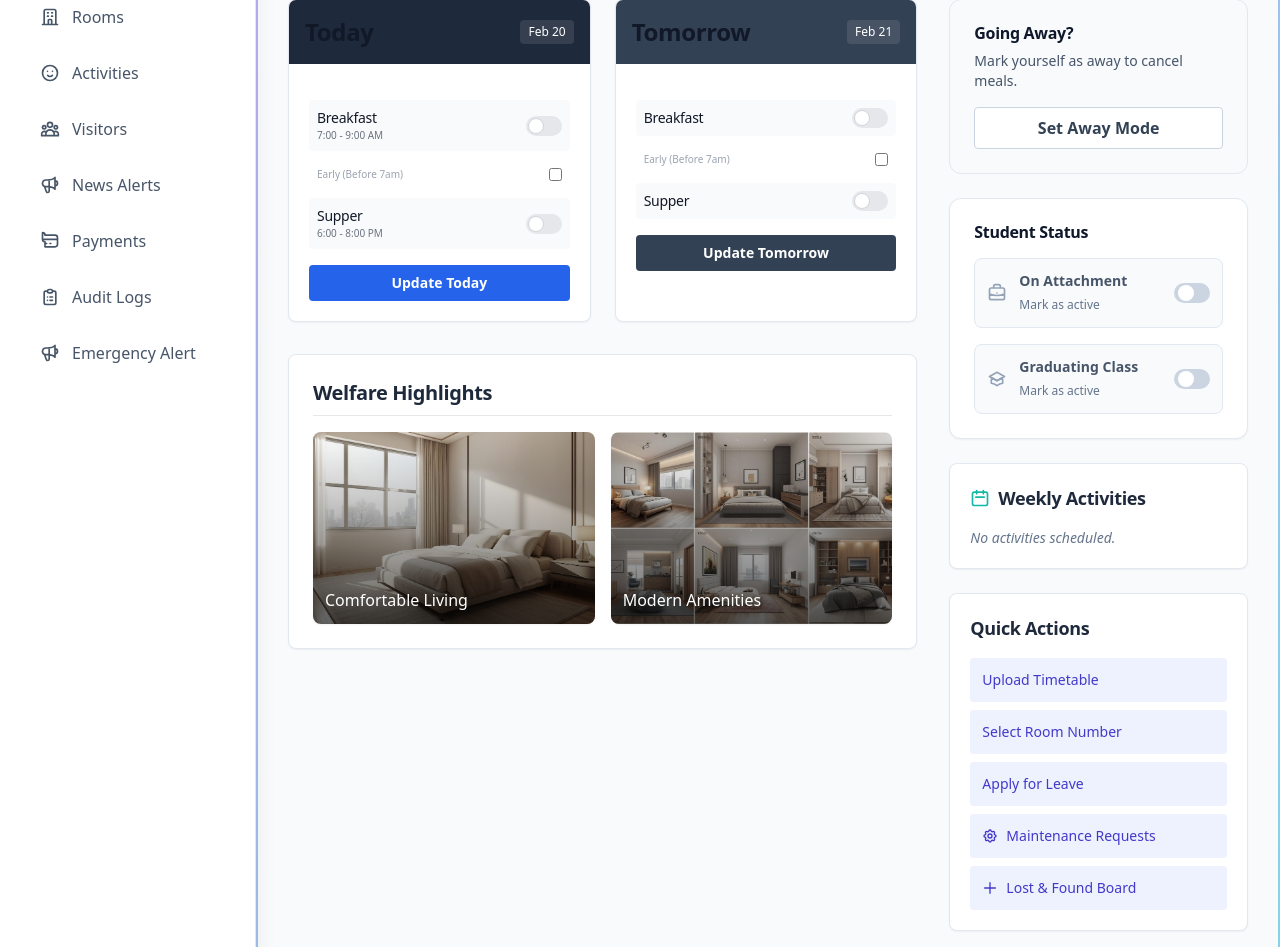
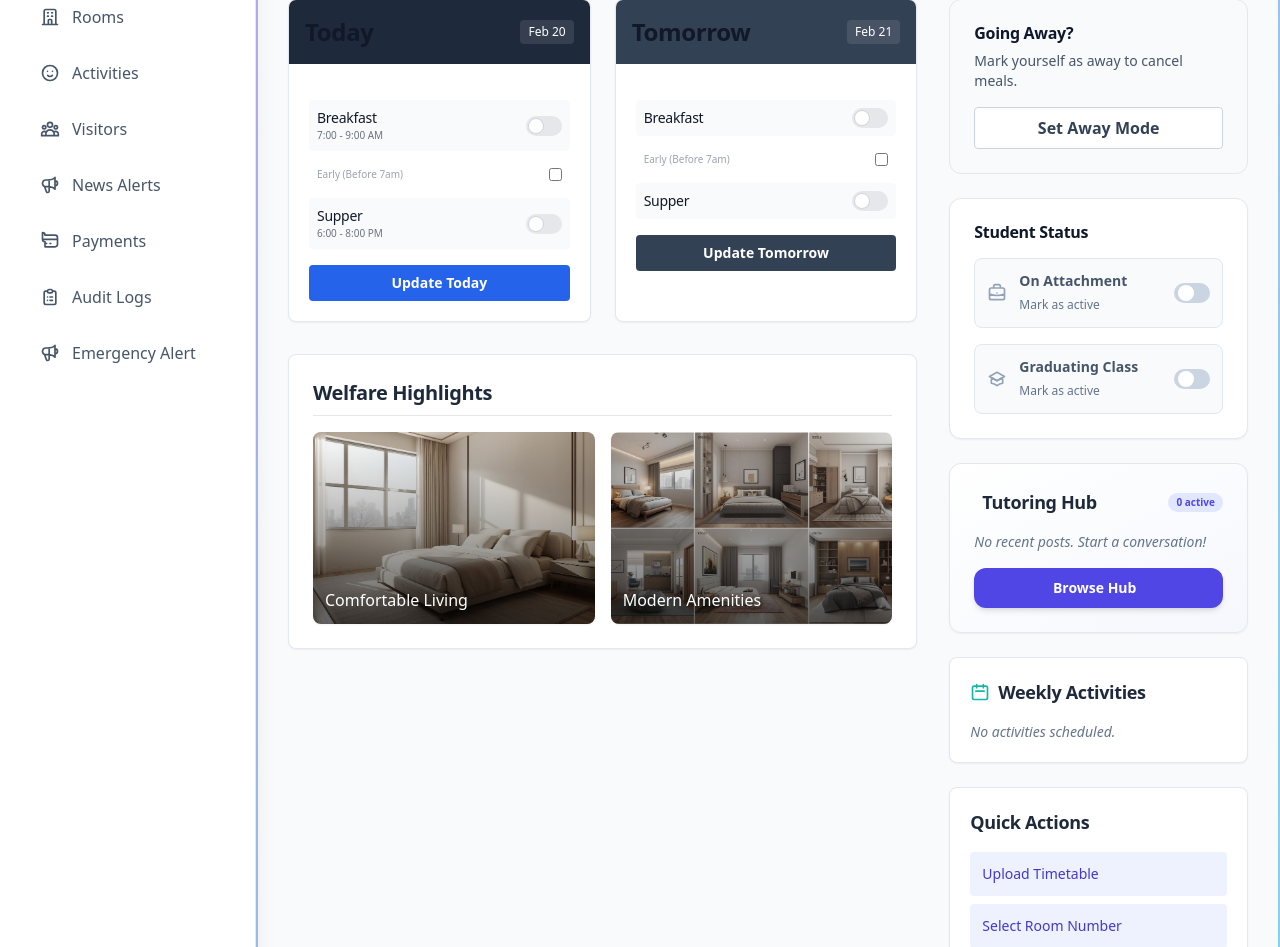
Before and after one commit to Ali-mahirizi-abdalla/Student-Welafare-Management-System, a Django app: page /student/dashboard/ in a window 1280 px wide. Shown: the part 415-1362 px from the top of the page. Run offline with Django 5.2, Linux system fonts and the light colour scheme; a user stored in the database is signed in; data comes from the database, SQL or seed files in the repository; data that the repository does not hold is empty; some libraries are stand-ins or nearby versions.

Commit message:
Implement Peer-to-Peer Tutoring Hub: models, views, templates, and dashboard integration

```diff
--- a/hms/models.py
+++ b/hms/models.py
@@ -664,5 +664,21 @@ class Notification(models.Model):
     class Meta:
         ordering = ['-created_at']
 
+
+class TutoringPost(models.Model):
+    POST_TYPE_CHOICES = [
+        ('offer', 'Offering Help (Tutor)'),
+        ('request', 'Requesting Help (Student)'),
+    ]
+    student = models.ForeignKey(Student, on_delete=models.CASCADE, related_name='tutoring_posts')
+    subject = models.CharField(max_length=100, help_text="e.g., Mathematics, Python, Accounting")
+    description = models.TextField(help_text="Details about what you can teach or need help with")
+    post_type = models.CharField(max_length=10, choices=POST_TYPE_CHOICES)
+    is_active = models.BooleanField(default=True)
+    created_at = models.DateTimeField(auto_now_add=True)
+
+    class Meta:
+        ordering = ['-created_at']
+
     def __str__(self):
-        return f"{self.get_notification_type_display()}: {self.title}"
+        return f"{self.get_post_type_display()}: {self.subject} by {self.student.user.first_name}"
--- a/hms/templates/hms/student/dashboard.html
+++ b/hms/templates/hms/student/dashboard.html
@@ -470,6 +470,47 @@
                 </form>
             </div>
 
+            <!-- Tutoring Hub Widget -->
+            <div class="bg-gradient-to-br from-white to-indigo-50/30 dark:from-slate-800 dark:to-indigo-900/10 rounded-xl shadow-sm border border-slate-200 dark:border-slate-700 p-6 overflow-hidden relative group">
+                <div class="relative z-10">
+                    <div class="flex items-center justify-between mb-4">
+                        <h3 class="font-bold text-lg text-slate-800 dark:text-white flex items-center gap-2">
+                            <i class="fas fa-graduation-cap text-indigo-500"></i>
+                            Tutoring Hub
+                        </h3>
+                        <span class="text-[10px] font-bold bg-indigo-100 dark:bg-indigo-900/40 text-indigo-600 dark:text-indigo-400 px-2 py-0.5 rounded-full">
+                            {{ tutoring_count }} active
+                        </span>
+                    </div>
+
+                    {% if recent_tutoring %}
+                    <div class="space-y-3 mb-4">
+                        {% for post in recent_tutoring %}
+                        <div class="p-3 rounded-lg bg-white/60 dark:bg-slate-900/40 border border-slate-100 dark:border-slate-700/50 hover:border-indigo-200 dark:hover:border-indigo-800 transition-all">
+                            <div class="flex items-center gap-2 mb-1">
+                                <span class="text-[9px] font-bold uppercase tracking-wider {% if post.post_type == 'offer' %}text-emerald-500{% else %}text-amber-500{% endif %}">
+                                    {{ post.get_post_type_display }}
+                                </span>
+                                <span class="h-1 w-1 rounded-full bg-slate-300"></span>
+                                <span class="text-[10px] text-slate-500">{{ post.student.user.first_name }}</span>
+                            </div>
+                            <p class="text-sm font-bold text-slate-700 dark:text-slate-200 truncate">{{ post.subject }}</p>
+                        </div>
+                        {% endfor %}
+                    </div>
+                    {% else %}
+                    <p class="text-sm text-slate-500 italic mb-4">No recent posts. Start a conversation!</p>
+                    {% endif %}
+
+                    <a href="{% url 'hms:tutoring_hub' %}" class="flex items-center justify-center gap-2 w-full py-2.5 bg-indigo-600 hover:bg-indigo-700 text-white rounded-xl text-sm font-bold transition-all shadow-md hover:shadow-indigo-500/25">
+                        Browse Hub
+                        <i class="fas fa-arrow-right text-xs"></i>
+                    </a>
+                </div>
+                <!-- Decoration -->
+                <i class="fas fa-book-open absolute -bottom-4 -right-4 text-6xl text-indigo-500/5 group-hover:scale-110 transition-transform duration-500"></i>
+            </div>
+
             <!-- Weekly Activities -->
             <div
                 class="bg-white dark:bg-slate-800 rounded-lg shadow-sm border border-slate-200 dark:border-slate-700 p-5">
--- a/hms/urls.py
+++ b/hms/urls.py
@@ -115,6 +115,11 @@ urlpatterns = [
     path('lost-found/report/', views.report_lost_item, name='report_lost_item'),
     path('lost-found/resolve/<int:item_id>/', views.resolve_item, name='resolve_item'),
 
+    # Tutoring Hub
+    path('student/tutoring/', views.tutoring_hub, name='tutoring_hub'),
+    path('student/tutoring/create/', views.create_tutoring_post, name='create_tutoring_post'),
+    path('student/tutoring/delete/<int:post_id>/', views.delete_tutoring_post, name='delete_tutoring_post'),
+
 
     # Event Management - DISABLED
     # path('events/', views.events_list, name='events_list'),
--- a/hms/views.py
+++ b/hms/views.py
@@ -12,7 +12,7 @@ from .models import (Student, Meal, Activity, AwayPeriod, Announcement, Document
                      Message, AuditLog,
                      LeaveRequest, DefermentRequest, Visitor,
                      Room, RoomAssignment, RoomChangeRequest, Payment, Notification, LoginActivity, LostItem, StaffProfile,
-                     AdminSubscription, RegistrationPayment)
+                     AdminSubscription, RegistrationPayment, TutoringPost)
 from .decorators import role_required, admin_only
 from .utils.telegram import send_telegram_message
 
@@ -422,6 +422,8 @@ def student_dashboard(request):
         'activities': Activity.objects.filter(active=True).order_by('weekday', 'time'),
         'documents': Document.objects.all().order_by('-uploaded_at'),
         'unread_messages': Message.objects.filter(recipient=request.user, is_read=False).count(),
+        'recent_tutoring': TutoringPost.objects.filter(is_active=True).exclude(student=student).select_related('student__user')[:3],
+        'tutoring_count': TutoringPost.objects.filter(is_active=True).count(),
     }
     return render(request, 'hms/student/dashboard.html', context)
 
@@ -2873,3 +2875,69 @@ def mark_notification_read(request, notif_id):
         return JsonResponse({'status': 'success'})
     except Notification.DoesNotExist:
         return JsonResponse({'status': 'error', 'message': 'Notification not found'}, status=404)
+
+@login_required
+def tutoring_hub(request):
+    """Browse and filter tutoring posts"""
+    try:
+        student = request.user.student_profile
+    except Student.DoesNotExist:
+        return redirect('hms:student_dashboard')
+
+    post_type = request.GET.get('type', 'all')
+    search_query = request.GET.get('q', '')
+
+    posts = TutoringPost.objects.filter(is_active=True).select_related('student__user')
+
+    if post_type == 'offer':
+        posts = posts.filter(post_type='offer')
+    elif post_type == 'request':
+        posts = posts.filter(post_type='request')
+
+    if search_query:
+        posts = posts.filter(
+            Q(subject__icontains=search_query) |
+            Q(description__icontains=search_query)
+        )
+
+    context = {
+        'posts': posts,
+        'post_type': post_type,
+        'search_query': search_query,
+        'student': student,
+    }
+    return render(request, 'hms/student/tutoring_hub.html', context)
+
+@login_required
+@require_POST
+def create_tutoring_post(request):
+    """Create a new tutoring offer or request"""
+    try:
+        student = request.user.student_profile
+        subject = request.POST.get('subject')
+        description = request.POST.get('description')
+        post_type = request.POST.get('post_type')
+
+        if subject and description and post_type:
+            TutoringPost.objects.create(
+                student=student,
+                subject=subject,
+                description=description,
+                post_type=post_type
+            )
+            messages.success(request, "Your tutoring post has been published!")
+        else:
+            messages.error(request, "Please fill in all fields.")
+    except Exception as e:
+        messages.error(request, f"Error: {str(e)}")
+
+    return redirect('hms:tutoring_hub')
+
+@login_required
+@require_POST
+def delete_tutoring_post(request, post_id):
+    """Delete a student's own tutoring post"""
+    post = get_object_or_404(TutoringPost, id=post_id, student__user=request.user)
+    post.delete()
+    messages.success(request, "Post removed successfully.")
+    return redirect('hms:tutoring_hub')
```
Also changed, not shown: hms/templates/hms/student/tutoring_hub.html (added, +172 -0 lines), hms/migrations/0036_tutoringpost.py (added).
